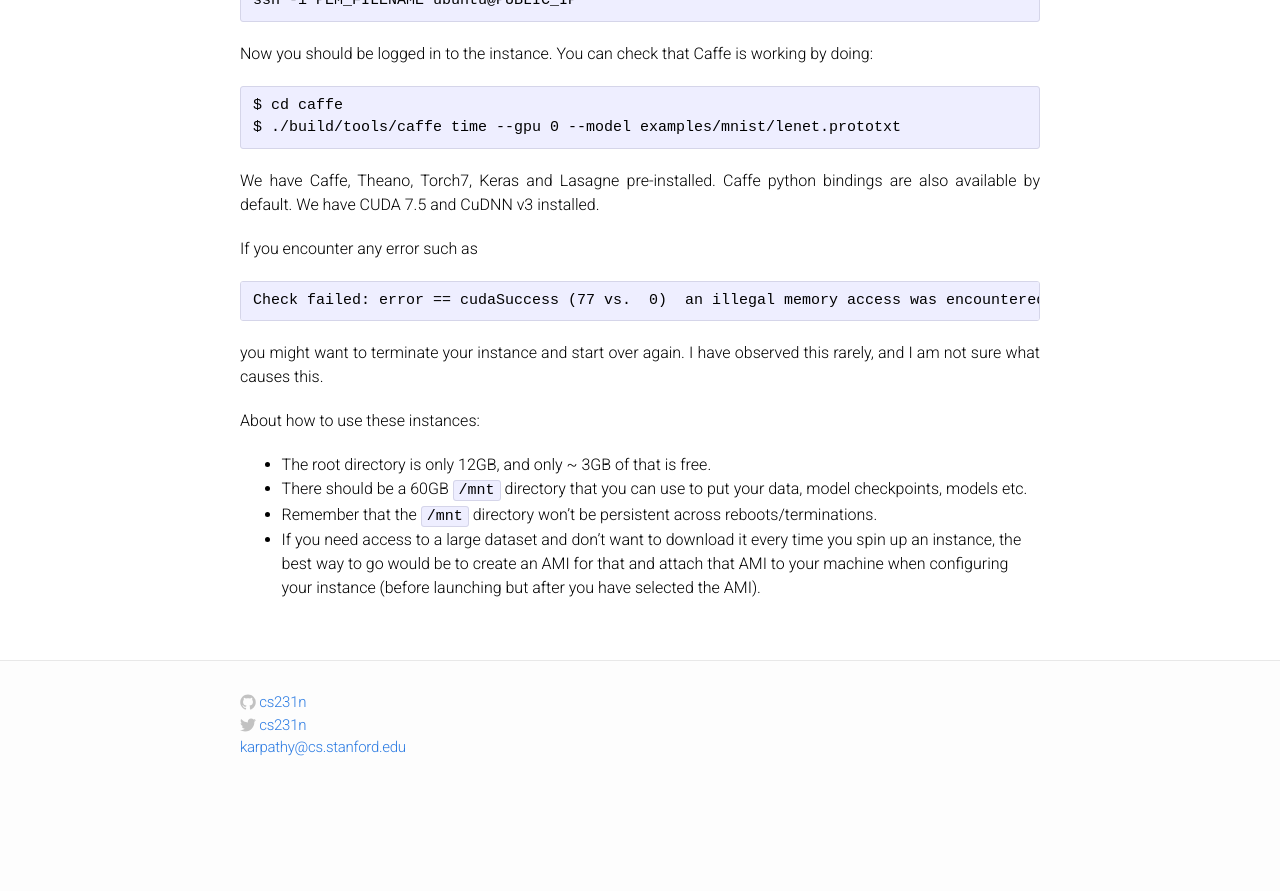
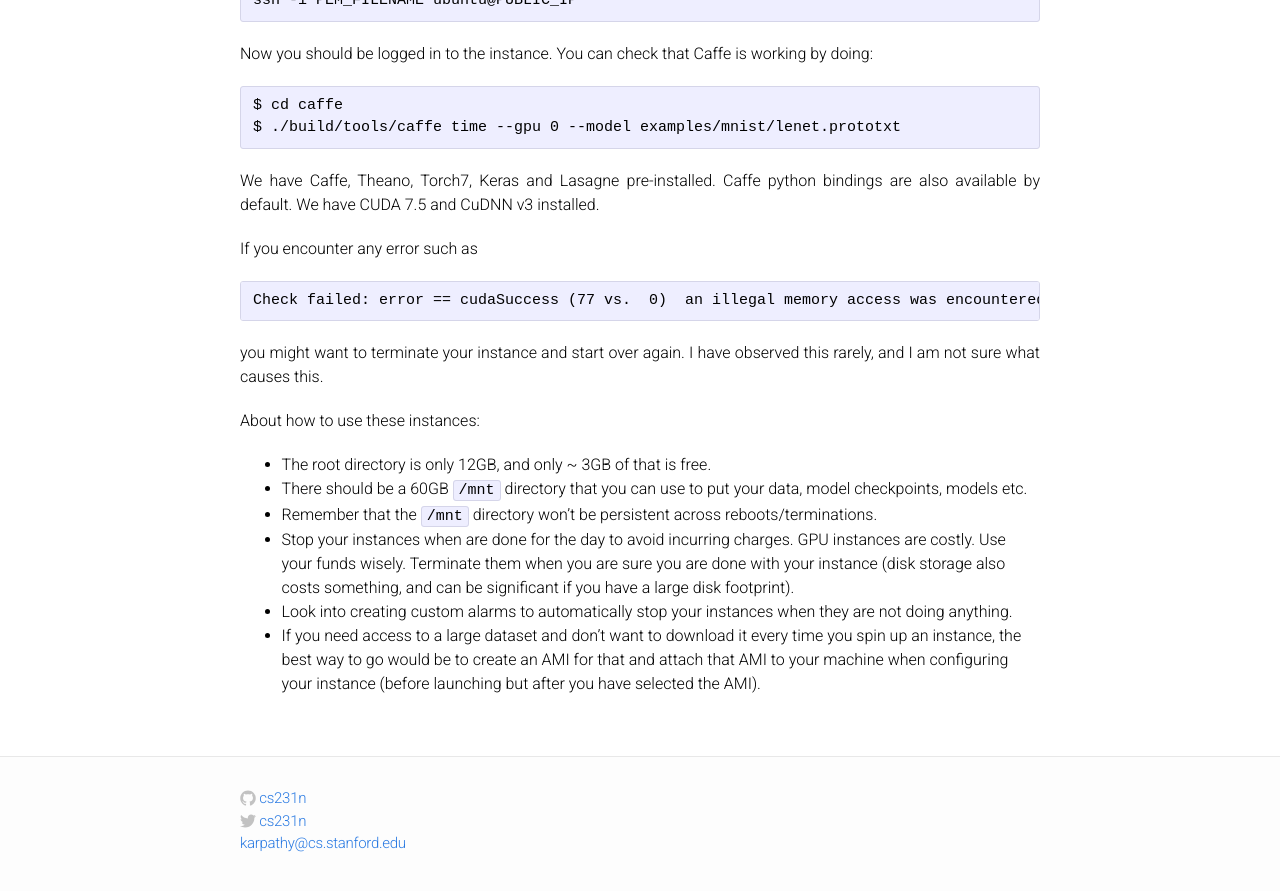
Before and after one commit to cs231n/cs231n.github.io, a Jekyll site: the page built from aws-tutorial.md, in a window 1280 px wide and 900 px high, scrolled down 7781 px. Shown: the top 891 px of the window. Built offline with Jekyll 4.4.1, drawn with Linux system fonts in a browser that asks for light colours; Markdown is read by kramdown in place of the engine named in the settings; before the commit the page ends 8585 px from its top, so only the background shows below that.

Commit message:
minor edits

```diff
--- a/aws-tutorial.md
+++ b/aws-tutorial.md
@@ -156,6 +156,12 @@ About how to use these instances:
 model checkpoints, models etc.
 - Remember that the `/mnt` directory won't be persistent across
 reboots/terminations.
+- Stop your instances when are done for the day to avoid incurring charges. GPU
+instances are costly. Use your funds wisely. Terminate them when you are sure
+you are done with your instance (disk storage also costs something, and can be
+significant if you have a large disk footprint).
+- Look into creating custom alarms to automatically stop your instances when
+they are not doing anything.
 - If you need access to a large dataset and don't want to download it every time
 you spin up an instance, the best way to go would be to create an AMI for that
 and attach that AMI to your machine when configuring your instance (before
```
